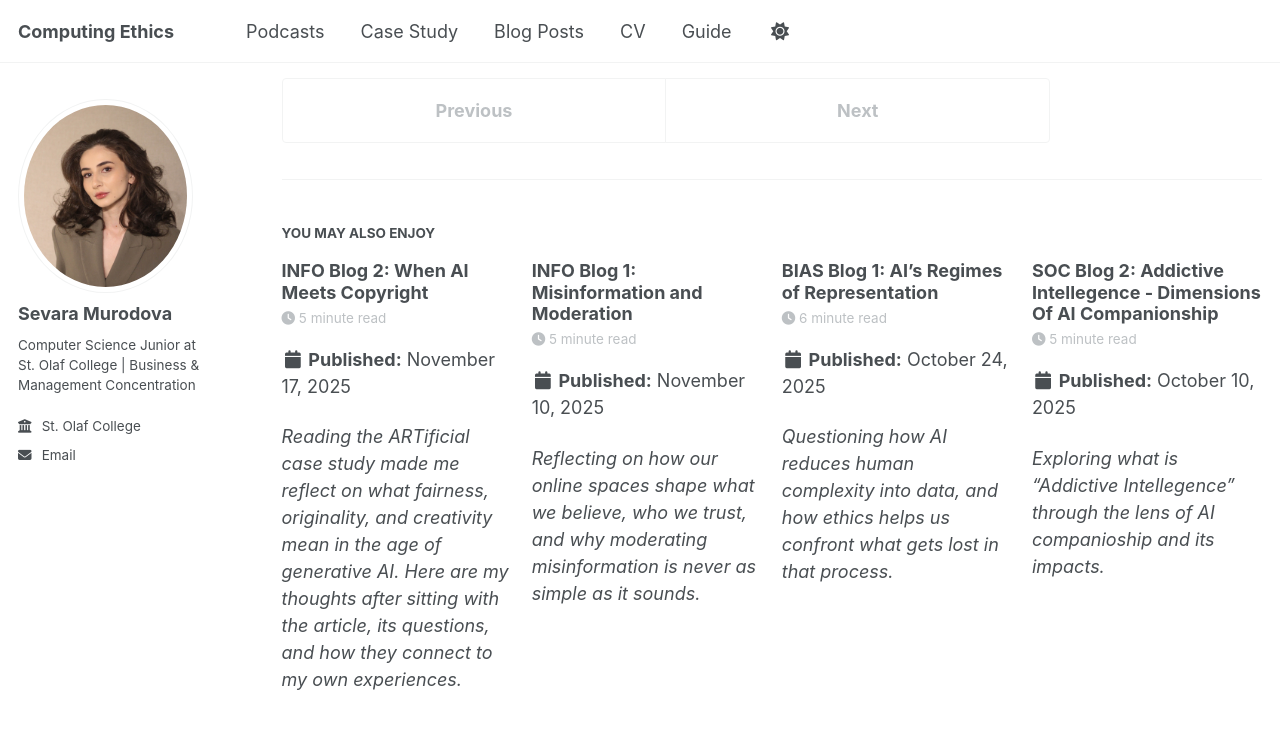
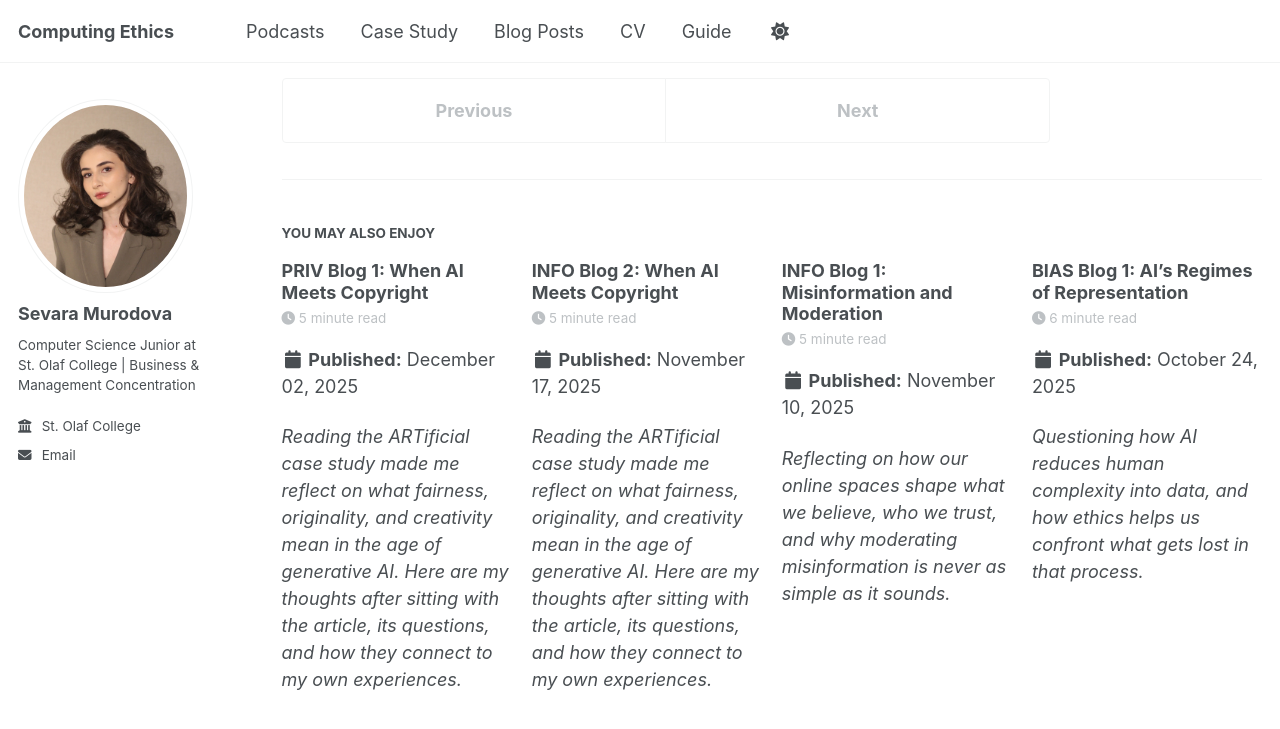
Before and after one commit to sevvara/ethics_fall2025, a Jekyll site: the page built from _posts/2025-10-30-BIAS-post-2.md, in a window 1280 px wide and 900 px high, scrolled down 4368 px. Shown: the top 729 px of the window. Built offline with Jekyll 4.4.1, drawn with Linux system fonts in a browser that asks for light colours; a script that is not in the unit is left out; some of the changed lines change nothing that is shown; some of the changed text lies outside the part shown.

Commit message:
small fix 2

```diff
--- a/_posts/2025-10-30-BIAS-post-2.md
+++ b/_posts/2025-10-30-BIAS-post-2.md
@@ -68,14 +68,10 @@
 
 ## A Checklist for Anyone Starting an ML Project
 Here’s the checklist I wish I had in my first CS classes:
-**Before data collection**
-- Whose data is missing? Could it encode past inequality? Are labels oversimplifying something complex?
-**During development**
-- Did we test performance across subgroups? Do our metrics reflect fairness, not just accuracy? Does one model fit all groups?
-**During evaluation**
-- Are benchmarks and test data realistic and diverse? Are we measuring potential harms?
-**Before deployment**
-- Who could misuse this model? What happens if it’s used out of context? Who is most affected if it fails?
+- **Before data collection:** Whose data is missing? Could it encode past inequality? Are labels oversimplifying something complex?
+- **During development:** Did we test performance across subgroups? Do our metrics reflect fairness, not just accuracy? Does one model fit all groups?
+- **During evaluation:** Are benchmarks and test data realistic and diverse? Are we measuring potential harms?
+- **Before deployment:** Who could misuse this model? What happens if it’s used out of context? Who is most affected if it fails?
 
 ## The Question I'd Ask
 **How can we design systems that allow communities most affected by algorithmic decisions to participate in the design or auditing process itself?**
--- /dev/null
+++ b/_posts/2025-12-02-PRIV-post-1.md
@@ -0,0 +1,79 @@
+---
+title: 'PRIV Blog 1: When AI Meets Copyright'
+date: 2025-12-02
+permalink: /posts/2025/12/priv-blog-post-1/
+tags:
+  - ethics
+  - technology
+  - AI
+  - copyright
+  - generative-ai
+---
+
+*Reading the ARTificial case study made me reflect on what fairness, originality, and creativity mean in the age of generative AI. Here are my thoughts after sitting with the article, its questions, and how they connect to my own experiences.*
+
+**Case Study:**
+[ARTificial: Why Copyright Is Not the Right Policy Tool to Deal with Generative AI](https://yalelawjournal.org/forum/artificial-why-copyright-is-not-the-right-policy-tool-to-deal-with-generative-ai)
+
+The article “ARTificial: Why Copyright Is Not the Right Policy Tool to Deal With Generative AI” looks at the messy relationship between generative AI and copyright law. As AI tools like DALL·E, Midjourney, and ChatGPT explode in popularity, they raise huge questions about originality, ownership, fairness, and what creativity even is in a world where machines can mimic it so well. The article tries to sort through those questions, and honestly, after reading it, I understand why this debate is so heated.
+
+## Why Compensation Still Feels Like the Heart of the Issue
+One thing I always come back to is *fairness*. If AI models are trained on human-created works, shouldn’t those humans be compensated in some way? It feels wrong to me that artists contribute to datasets, often unknowingly, and benefit almost nothing from the outputs.
+
+But the article makes a good point: **copyright law can’t meaningfully handle this**. AI doesn’t store images or text; it abstracts patterns from massive datasets. That’s not something you can trace back cleanly to an individual creator.
+
+So while I think creators deserve compensation, I now understand it probably shouldn’t happen through copyright alone. We need new systems, training licenses, creator opt-ins, revenue sharing, something more realistic and less legally impossible.
+
+## Where Fair Use Meets the Reality of AI Training
+Before reading this, I thought training models on copyrighted work was obviously “infringement.” But the more I understood how AI actually learns, the more I realized it’s not that simple.
+
+A model learning patterns is not the same as a model copying files.
+
+Legally, **AI training might count as fair use** because it’s highly transformative, similar to the Google Books case the article references. But ethically, it still feels messy. Just because something is *legal*, doesn’t make it *right*.
+
+I’m now sitting somewhere in the middle:
+- The training itself may be fair use,
+- But creators still deserve consent and transparency.
+
+## Thinking About Originality in the Age of AI
+This is where my mind went in circles. Are AI outputs “derivative”? Are they original? Are they… something in between?
+
+The article helped me see that the answer isn’t binary. Some AI outputs imitate styles so closely that they feel derivative. Others are wildly new or unexpected. The math behind the training doesn’t support the idea that an output is simply a collage or copy, even if it sometimes *looks* that way.
+
+My personal view:
+Some AI works are clearly derivative in an artistic sense, even if they’re not derivative in a *legal* sense.
+
+## Why I Don’t Think AI Outputs Should Be Copyrighted
+This feels simple to me: AI isn’t conscious. It doesn’t feel inspiration, frustration, excitement, or curiosity. It doesn’t have memories or experiences.
+
+Copyright is supposed to reward human effort, skill, intention.
+
+Giving copyright to AI outputs feels like rewarding a machine for doing exactly what it was programmed to do. It also risks overwhelming the public domain with AI-generated material, which could hurt human creators long-term.
+
+So I stand with the article: **AI outputs should not receive copyright protection.**
+
+## Drawing the Line Between Using AI as a Tool vs. Letting It Create
+This is relevant for me personally, since I use AI regularly. I see a clear difference between:
+
+- using AI to brainstorm, draft, edit, or support my creative work,
+and
+- letting AI fully generate something on its own.
+
+If I shape, revise, interpret, and inject my own judgment into the output, that feels like authorship. If I click one button and paste what the model gives me, that doesn’t.
+
+The law isn’t ready to draw this line cleanly, but I think eventually it will have to.
+
+## Should AI Art Be Treated Like Human Art? My Thoughts
+Even if a model produces something indistinguishable from human art, I don’t think we should treat them the same.
+
+Human art comes from lived experience, culture, emotion, struggle, memory. AI has none of that. That doesn’t mean AI art has zero value, but it’s fundamentally different. And pretending they’re identical feels like ignoring what makes creativity *human* in the first place.
+
+## A Question We Should All Be Asking
+**If copyright isn’t the right tool, what *new* framework could realistically support artists without slowing innovation?**
+
+This question matters because it pushes us beyond “complaining about AI” toward imagining actual solutions. The article critiques copyright well, but doesn’t offer a full alternative. And I think the future depends on finding one.
+
+## Reflecting
+I honestly walked away from this case study both more informed and more uncertain, and that’s a good thing. It made me confront assumptions I didn’t realize I had. I learned how different the technical reality is from the moral panic online. At the same time, I still feel strongly about protecting human creators.
+
+Tech ethics always lives in the gray areas, and this exercise reminded me how important it is to sit with that uncertainty and keep asking questions.
```
